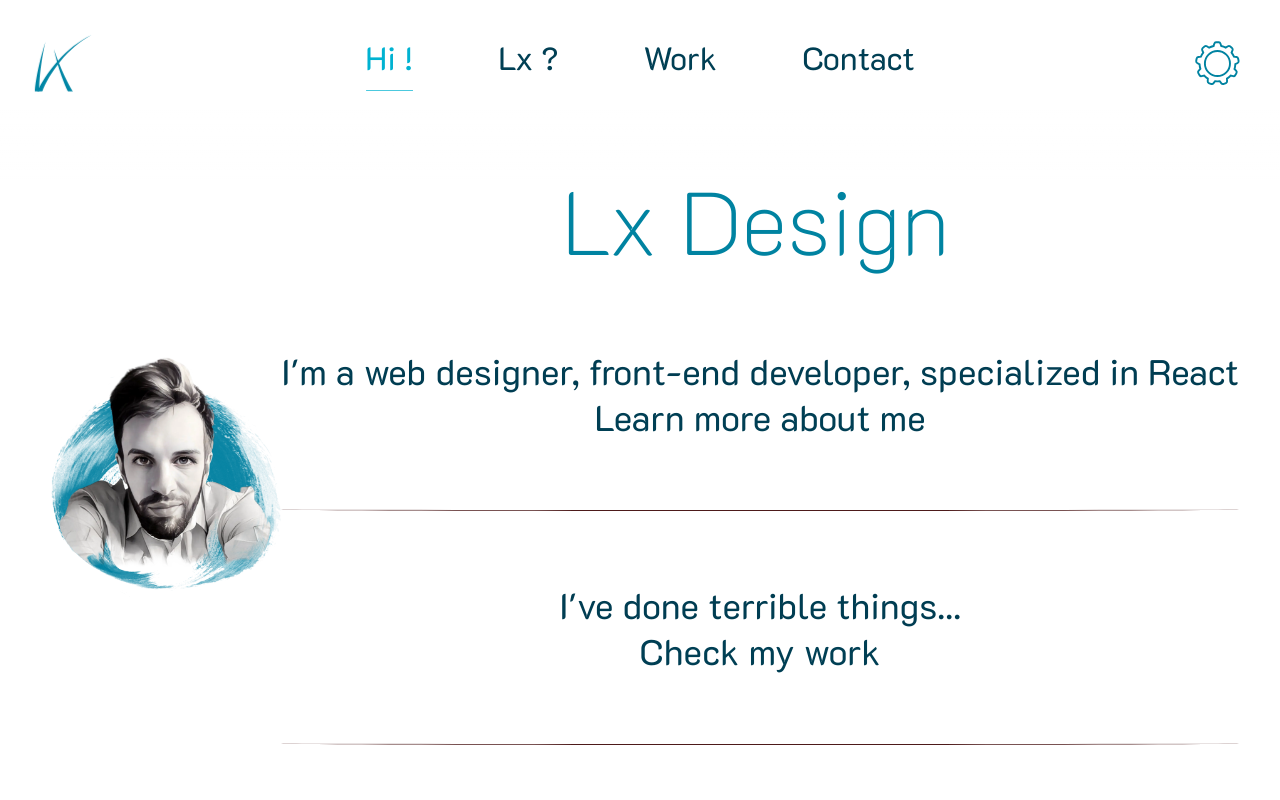
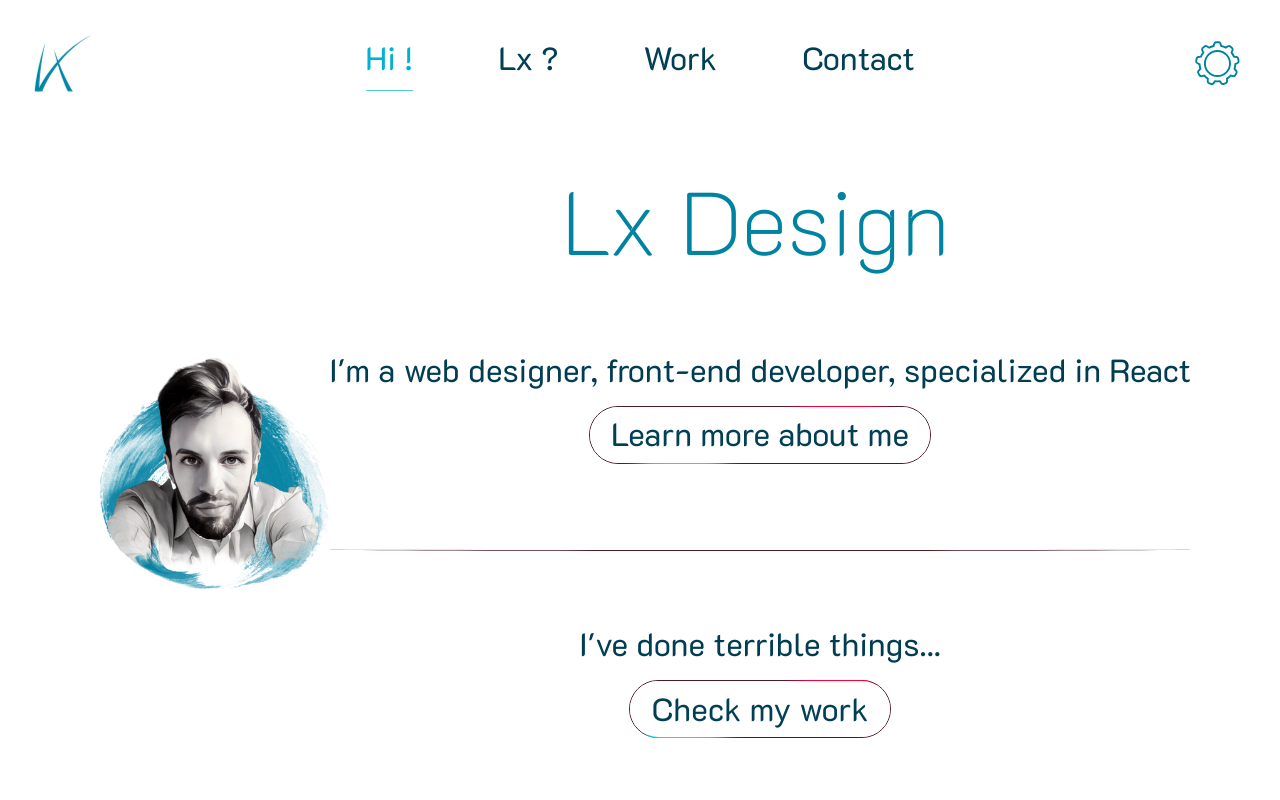
Before and after one commit to Lx-Ctn/lxctn.com, a React (Create React App) app: page / in a window 1280 px wide. Shown: the top 800 px of the page. Built offline with nearby package versions, Linux system fonts and the light colour scheme.

Commit message:
feat: shining frame effect to add for button and card component

```diff
--- a/src/App.scss
+++ b/src/App.scss
@@ -1,5 +1,8 @@
 body {
-	--secondary-color: hsl(0, 50%, 20%);
+	--main-color: hsl(187deg 100% 50%);
+	--dark-color: #003f54;
+	--secondary-color: hsl(347deg 100% 50%);
+	--secondary-color-dark: hsl(347deg, 50%, 20%);
 }
 
 h1,
@@ -12,12 +15,42 @@ h2 {
 	font-size: 2em;
 }
 
+p {
+	font-size: 0.9em;
+}
+
+button {
+	position: relative;
+	appearance: none;
+	background: none;
+	border: none;
+	cursor: pointer;
+
+	margin: 0.5em;
+	padding: 0.2em 0.7em 0.3em 0.7em;
+
+	font-family: inherit;
+	font-size: 0.9em;
+	color: var(--dark-color);
+	&:hover {
+		color: #0083a1;
+	}
+
+	transition: scale 0.3s;
+	&:hover {
+		scale: 1.05;
+	}
+}
+
 a {
 	text-decoration: none;
-	color: #003f54;
+	color: inherit;
+}
 
+a:not(.button) {
 	position: relative;
 	transition: scale 0.2s, color 0.2s;
+	color: var(--dark-color);
 
 	&:hover {
 		scale: 1.05;
@@ -67,7 +100,7 @@ section {
 		left: 0;
 		width: 100%;
 		height: 2px;
-		border-bottom: 1px solid var(--secondary-color);
+		border-bottom: 1px solid var(--secondary-color-dark);
 		border-radius: 50%;
 	}
 }
--- /dev/null
+++ b/src/components/ShiningFrame/ShiningFrame.jsx
@@ -0,0 +1,11 @@
+import css from "./ShiningFrame.module.scss";
+
+export const ShiningFrame = ({ angle = {}, ...props }) => {
+	return (
+		<div className={css._} style={{ "--rotate-from": angle?.from, "--rotate-to": angle?.to }} {...props}>
+			<div className={css.halo} />
+			<div className={css.spinning_frame} />
+			{props.children}
+		</div>
+	);
+};
--- /dev/null
+++ b/src/components/ShiningFrame/ShiningFrame.module.scss
@@ -0,0 +1,90 @@
+._ {
+	--background-color: #fff;
+	--radius: 2em;
+	--rotate-from: -20deg;
+	--rotate-to: 175deg;
+
+	position: absolute;
+	z-index: -1;
+	inset: 0;
+	border-radius: var(--radius);
+
+	&::before {
+		content: "";
+		position: absolute;
+		inset: 0;
+		border: 1px solid var(--secondary-color-dark);
+		border-radius: var(--radius);
+		transition: opacity 0.3s;
+	}
+}
+
+.halo {
+	position: absolute;
+	inset: 0;
+	border-radius: var(--radius);
+
+	box-shadow: 0 0 0.8em -0.6em black;
+
+	opacity: 0;
+	transition: opacity 0.5s;
+
+	&::after {
+		content: "";
+		position: absolute;
+		inset: 0;
+		border-radius: var(--radius);
+
+		box-shadow: 0.3em -0.1em 0.8em -0.4em var(--main-color), -0.3em 0.1em 0.8em -0.4em var(--secondary-color);
+
+		opacity: 0;
+		transition: opacity 0.5s;
+	}
+}
+
+.spinning_frame {
+	position: absolute;
+	inset: 0;
+
+	border-radius: var(--radius);
+	overflow: hidden;
+
+	&::before {
+		content: "";
+		position: absolute;
+		top: 50%;
+		left: 50%;
+		width: 100vmax;
+		height: 50%;
+		filter: blur(0.1em);
+		translate: -50% -50%;
+		background: linear-gradient(90deg, var(--main-color) 50%, var(--secondary-color) 50%);
+		rotate: var(--rotate-from);
+	}
+	&::after {
+		content: "";
+		position: absolute;
+		inset: 1px;
+
+		background-color: var(--background-color);
+		border-radius: var(--radius);
+	}
+}
+
+*:hover > ._ {
+	&::before {
+		opacity: 0.4;
+	}
+	.halo {
+		opacity: 1;
+		transition: opacity 0.3s;
+		&::after {
+			opacity: 0.8;
+			transition: opacity 0.6s 0.3s;
+		}
+	}
+	.spinning_frame::before {
+		rotate: var(--rotate-to);
+		transition: rotate 0.9s cubic-bezier(0.7, 0, 0.8, 1);
+	}
+}
--- a/src/components/index.js
+++ b/src/components/index.js
@@ -11,3 +11,4 @@ export { Checkbox } from "./Checkbox/Checkbox";
 export { ParameterMenu } from "./ParameterMenu/ParameterMenu";
 export { HomeIcon } from "./HomeIcon/HomeIcon";
 export { Pseudo } from "./Pseudo/Pseudo";
+export { ShiningFrame } from "./ShiningFrame/ShiningFrame";
--- a/src/router/pages/Home.jsx
+++ b/src/router/pages/Home.jsx
@@ -4,6 +4,7 @@ import { motion } from "framer-motion";
 import { useSelector } from "react-redux";
 import { get } from "../../store/selectors";
 import { Link } from "react-router-dom";
+import { ShiningFrame } from "../../components";
 
 export const Home = () => {
 	const reducedMotion = useSelector(get.reducedMotion);
@@ -14,19 +15,30 @@ export const Home = () => {
 			{reducedMotion ? <h1>Lx Design</h1> : <AnimatedTitle />}
 			<motion.section>
 				<p>I'm a web designer, front-end developer, specialized in React</p>
-				<Link to="aboutme">Learn more about me</Link>
+				<ButtonLink to="aboutme">Learn more about me</ButtonLink>
 			</motion.section>
 
 			<motion.section>
 				<p>I've done terrible things...</p>
-				<Link to="work">Check my work</Link>
+				<ButtonLink to="work">Check my work</ButtonLink>
 			</motion.section>
 
 			<motion.section>
 				<p>Want your own terrible thing ?</p>
-				<Link to="contact">Contact me</Link>
+				<ButtonLink to="contact">Contact me</ButtonLink>
 			</motion.section>
 		</motion.div>
+	);
+};
+
+const ButtonLink = ({ to, children }) => {
+	return (
+		<button>
+			<ShiningFrame />
+			<Link className="button" to={to}>
+				{children}
+			</Link>
+		</button>
 	);
 };
 
```
